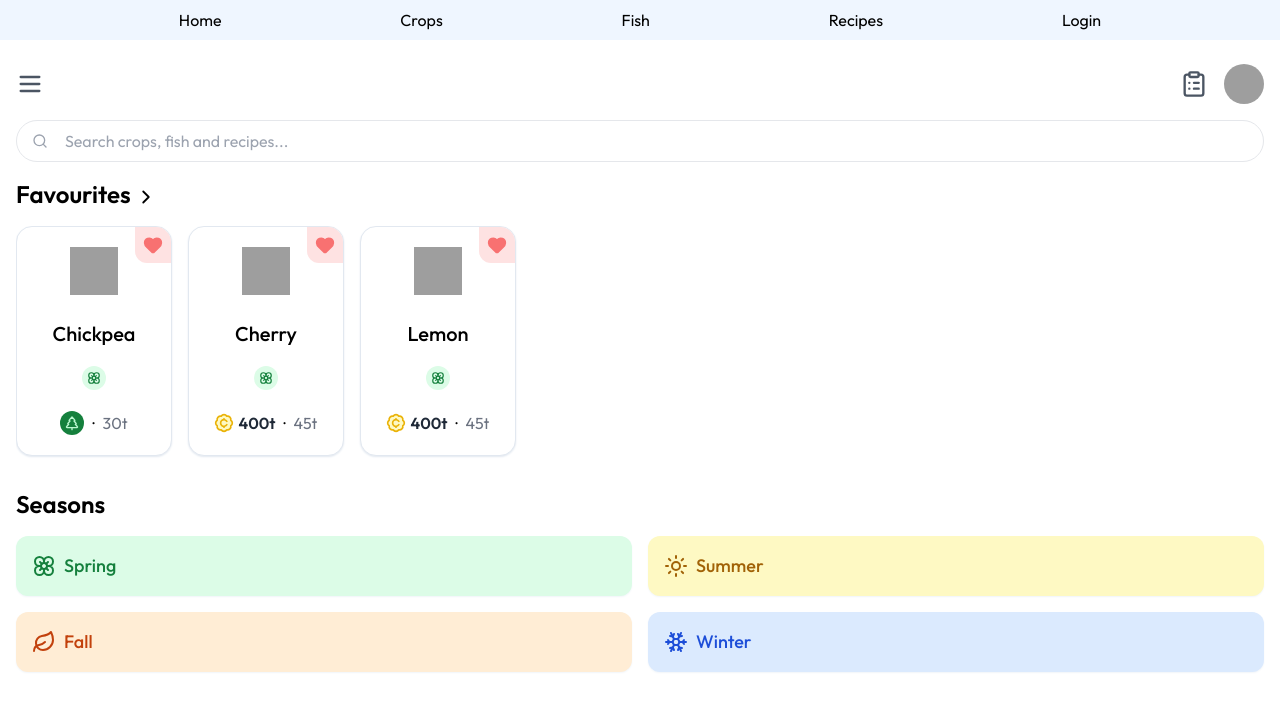
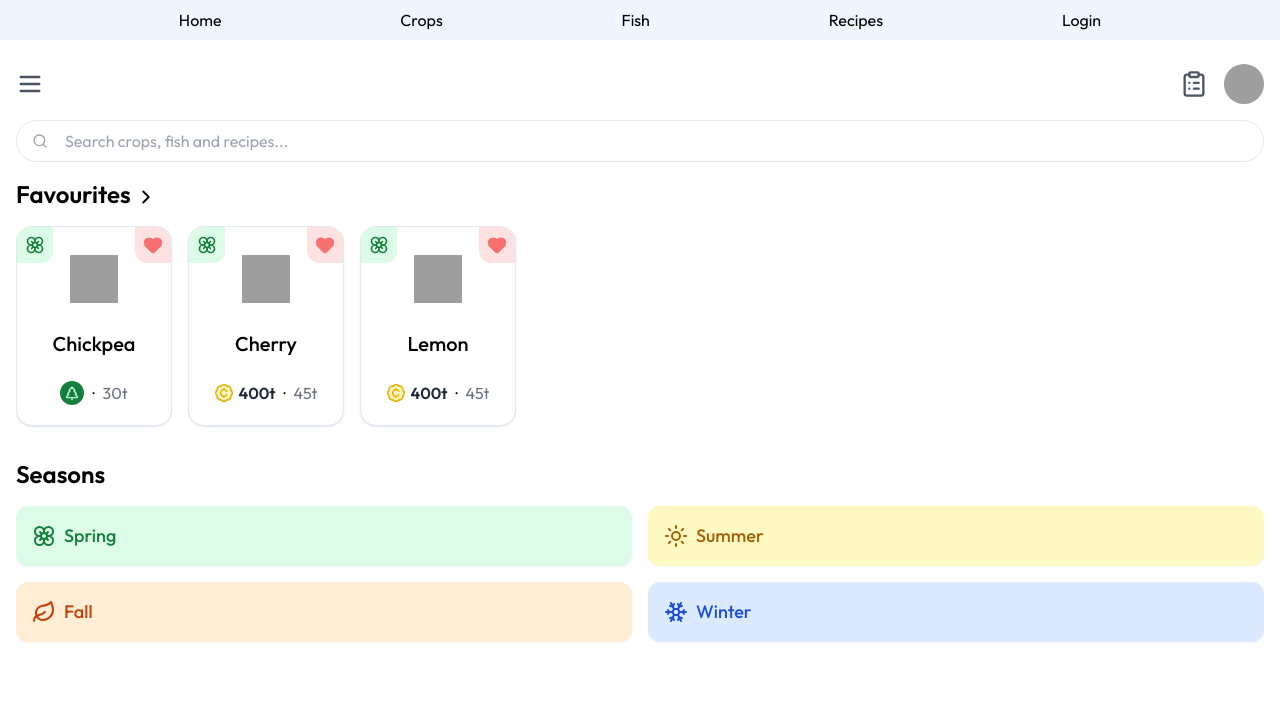
Before and after one commit to zenionyx/summy, a React (Vite) app: page / in a window 1280 px wide. Shown: the top 710 px of the page. Built offline with nearby package versions, Linux system fonts and the light colour scheme; grey boxes are pictures that could not be loaded.

Commit message:
Adjust height of SimpleFoodCard and refactor season pill rendering; simplify imports in Search component

```diff
--- a/src/comps/mini/SimpleFoodCard.jsx
+++ b/src/comps/mini/SimpleFoodCard.jsx
@@ -25,7 +25,7 @@ export default function SimpleFoodCard({
 }) {
   const isForage = seedPrice === 0;
   return (
-    <div className="relative w-full h-[230px] bg-white rounded-2xl shadow-sm shadow-slate-200 border border-slate-200 p-4 py-5 flex flex-col justify-between items-center overflow-hidden hover:bg-slate-100 hover:shadow-md hover:shadow-slate-200">
+    <div className="relative w-full h-[200px] bg-white rounded-2xl shadow-sm shadow-slate-200 border border-slate-200 p-4 py-5 pt-7 flex flex-col justify-between items-center overflow-hidden hover:bg-slate-100 hover:shadow-md hover:shadow-slate-200">
       <img src={icon} alt={name} className="w-12 h-12" />
       <h3
         className={`text-center font-medium mt-2 w-full flex justify-center items-center ${
@@ -34,25 +34,6 @@ export default function SimpleFoodCard({
       >
         {name}
       </h3>
-
-      {/* Season Pills */}
-      <div className="flex gap-1 flex-wrap justify-center">
-        {season.map((s, i) => {
-          const data = seasonMap[s.toLowerCase()];
-          if (!data) return null;
-
-          const { icon: Icon, color } = data;
-
-          return (
-            <div
-              key={i}
-              className={`w-6 h-6 rounded-full flex items-center justify-center ${color}`}
-            >
-              <Icon className="w-3.5 h-3.5" />
-            </div>
-          );
-        })}
-      </div>
 
       <div className="text-center text-base mt-1 flex items-center gap-2 justify-center">
         {isForage ? (
@@ -68,6 +49,26 @@ export default function SimpleFoodCard({
         <p>·</p>
         <p className="text-gray-500">{sellPrice}t</p>
       </div>
+
+      {/* Season Pills */}
+      {season.length > 0 &&
+        (() => {
+          const s = season[0];
+          const data = seasonMap[s.toLowerCase()];
+          if (!data) return null;
+
+          const { icon: Icon, color } = data;
+
+          return (
+            <div className={`absolute top-0 left-0 p-2 rounded-br-xl ${color}`}>
+              <div className="w-5 h-5 rounded-full flex items-center justify-center">
+                <Icon className="w-5 h-5" />
+              </div>
+            </div>
+          );
+        })()}
+
+      {/* Favoruites */}
       <div className="absolute top-0 right-0 p-2 rounded-bl-xl text-gray-400 bg-red-100">
         <Heart
           className={`w-5 h-5 ${
--- a/src/pages/Search.jsx
+++ b/src/pages/Search.jsx
@@ -1,4 +1,4 @@
-import { useState, useEffect } from "react";
+import { useState } from "react";
 import { useSearchParams, Link, useParams } from "react-router-dom";
 import crops from "../assets/json/crops.json";
 import SimpleFoodCard from "../comps/mini/SimpleFoodCard";
```
